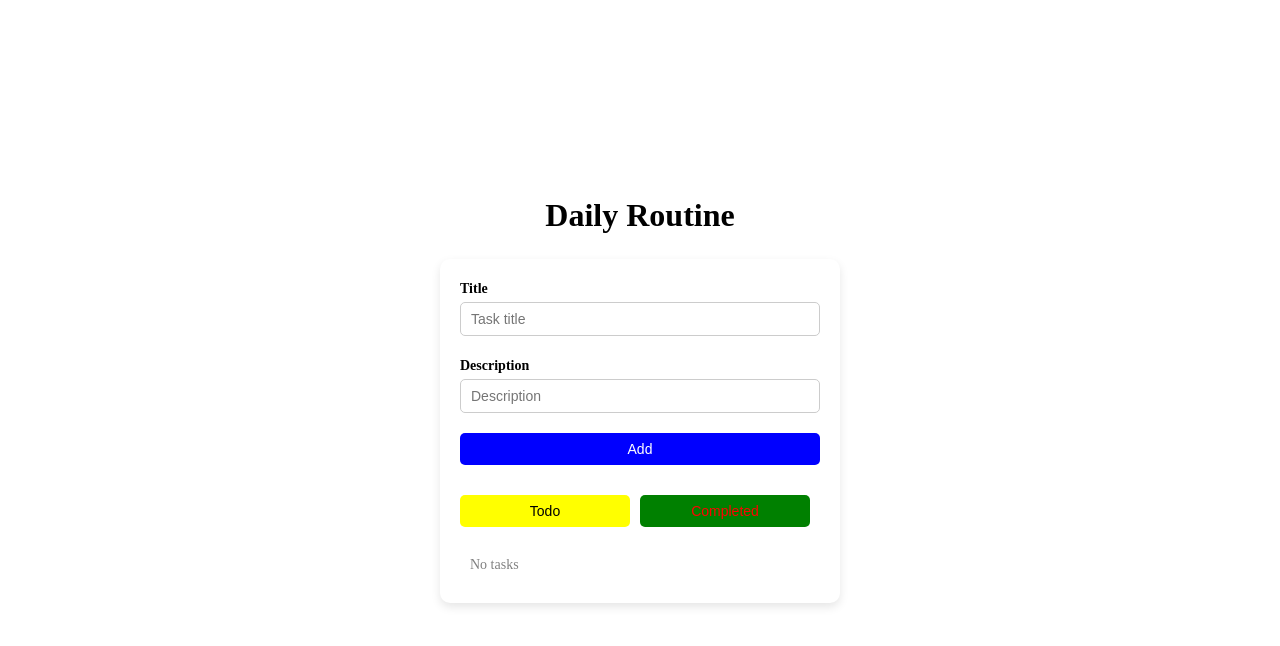
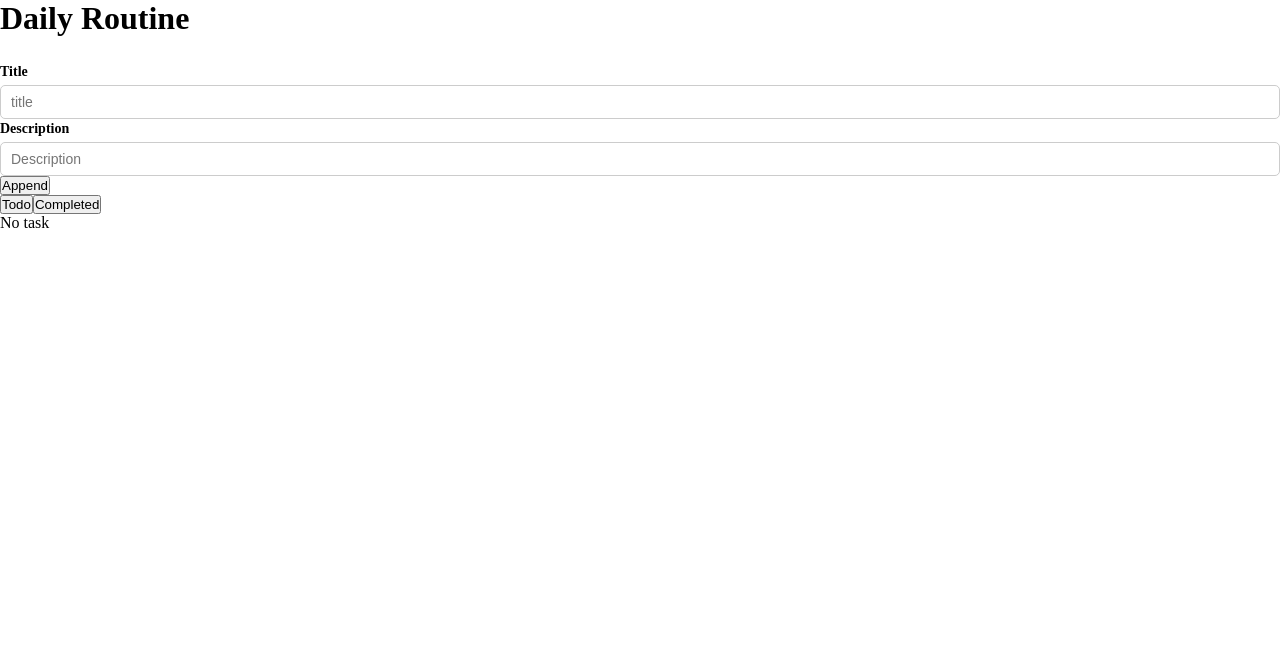
Before and after one commit to mdnahidimtiaz/LifeCycle, a React (Create React App) app: page / in a window 1280 px wide. Shown: the top 646 px of the page. Built offline with nearby package versions, Linux system fonts and the light colour scheme; the HTML template or start-up script is replaced by a standard one.

Commit message:
Update App.js

```diff
--- a/src/App.js
+++ b/src/App.js
@@ -49,20 +49,20 @@ function App() {
   );
 
   return (
-    <div className='APP'>
+    <div className='App'>
       <h1>Daily Routine</h1>
-      <div className='todo-w'>
-        <div className='todo-i'>
-          <div className='todo-i-i'>
+      <div className='T1'>
+        <div className='T2'>
+          <div className='T3'>
             <label>Title</label>
             <input
               type='text'
-              placeholder='Task title'
+              placeholder='title'
               value={tit}
               onChange={(input) => setTit(input.target.value)}
             />
           </div>
-          <div className='todo-i-i'>
+          <div className='T3'>
             <label>Description</label>
             <input
               type='text'
@@ -71,16 +71,16 @@ function App() {
               onChange={(input) => setInfo(input.target.value)}
             />
           </div>
-          <div className='todo-i-i'>
-            <button type='button' className='primarybtn' onClick={addTask}>
-              Add
+          <div className='T3'>
+            <button type='button' className='B2' onClick={addTask}>
+            Append
             </button>
           </div>
-          <div className='btn-area'>
+          <div className='B1'>
             <button onClick={() => setFilter('Todo')}>Todo</button>
             <button onClick={() => setFilter('Completed')}>Completed</button>
           </div>
-          <div className='todo-l'>
+          <div className='T4'>
             {filteredTasks.length > 0 ? (
               filteredTasks.map((task, index) => (
                 <div key={index} className='todo-i'>
@@ -102,8 +102,8 @@ function App() {
                     </div>
                   ) : (
                     <div>
-                      <h3>{task.tit}</h3>
-                      <p>{task.info}</p>
+                      <h2>{task.tit}</h2>
+                      <h6>{task.info}</h6>
                       <button
                         onClick={() => Completion(index)}
                         className={task.completed ? 'completed' : ''}
@@ -118,7 +118,7 @@ function App() {
                 </div>
               ))
             ) : (
-              <p>No tasks</p>
+              <p>No task</p>
             )}
           </div>
         </div>
```
